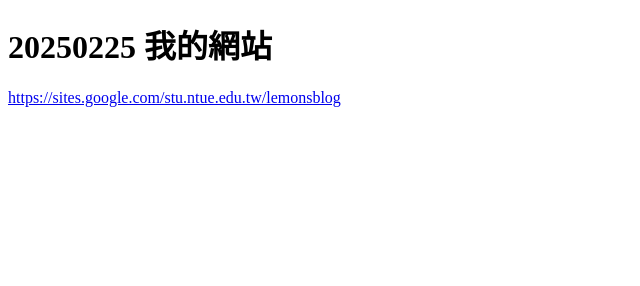
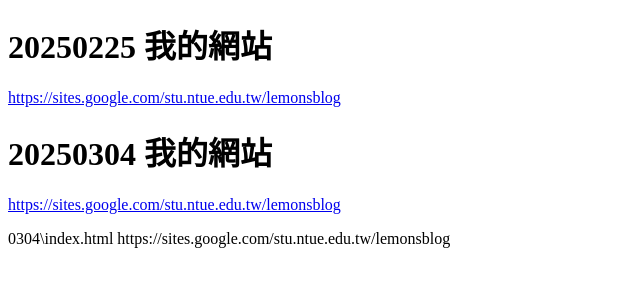
Before and after one commit to gracelin06/gracelin06.github.io, a plain HTML site: page index.html in a window 1280 px wide. Shown: the whole page, without its empty margins (0-640 px from the left). Drawn offline with Linux system fonts and the light colour scheme.

Commit message:
增加詐騙網站

```diff
--- a/index.html
+++ b/index.html
@@ -10,6 +10,10 @@
     <h1>20250225 我的網站</h1>
     <p><a href="https://sites.google.com/stu.ntue.edu.tw/lemonsblog">https://sites.google.com/stu.ntue.edu.tw/lemonsblog</a></p>
 
+    <h1>20250304 我的網站</h1>
+    <p><a href="0304\index.html">https://sites.google.com/stu.ntue.edu.tw/lemonsblog</a></p>
+    0304\index.html
+    https://sites.google.com/stu.ntue.edu.tw/lemonsblog
 </body>
 
 </html>
```
Also changed, not shown: 0304/index.html (added, +15 -0 lines).
